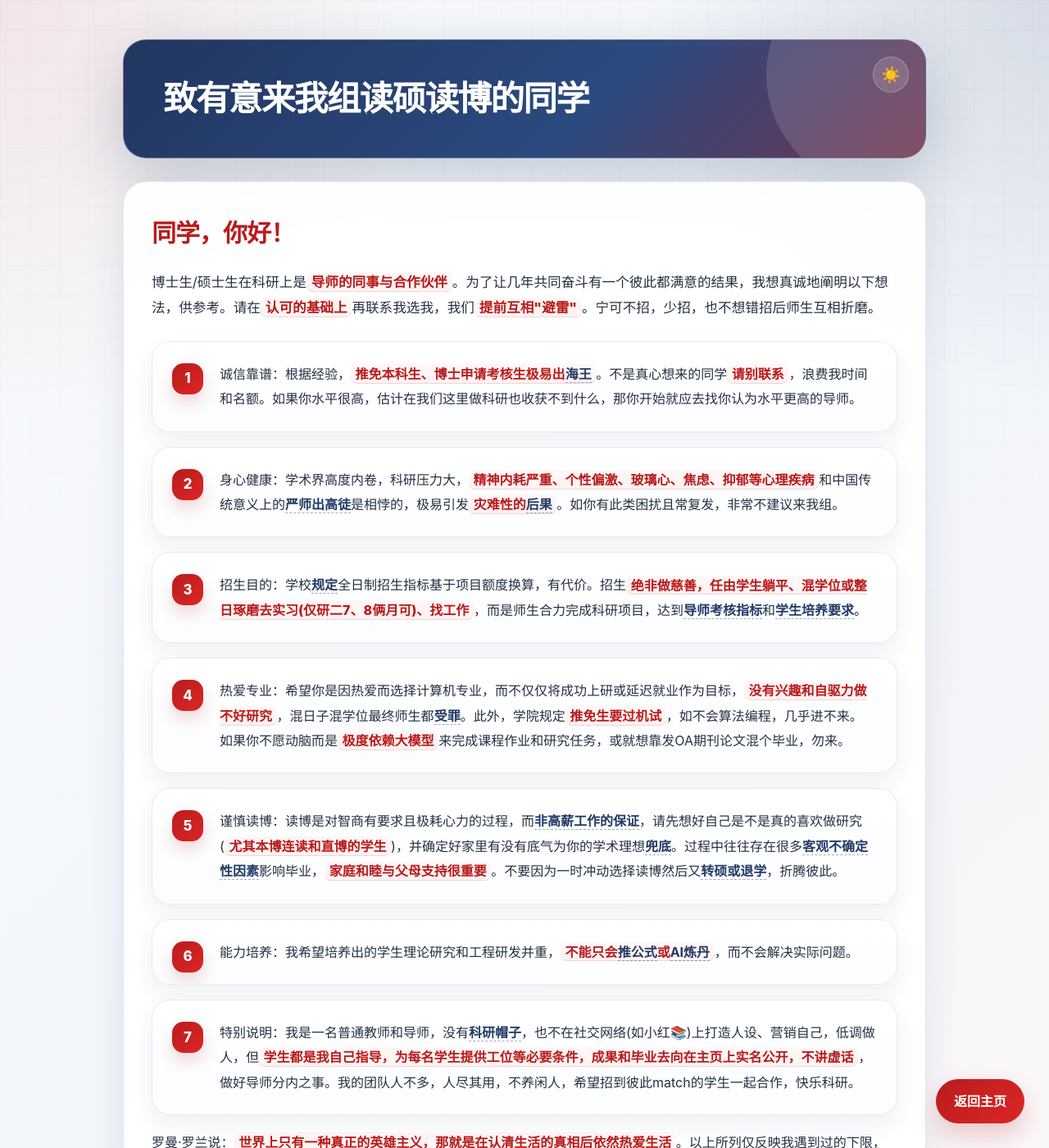
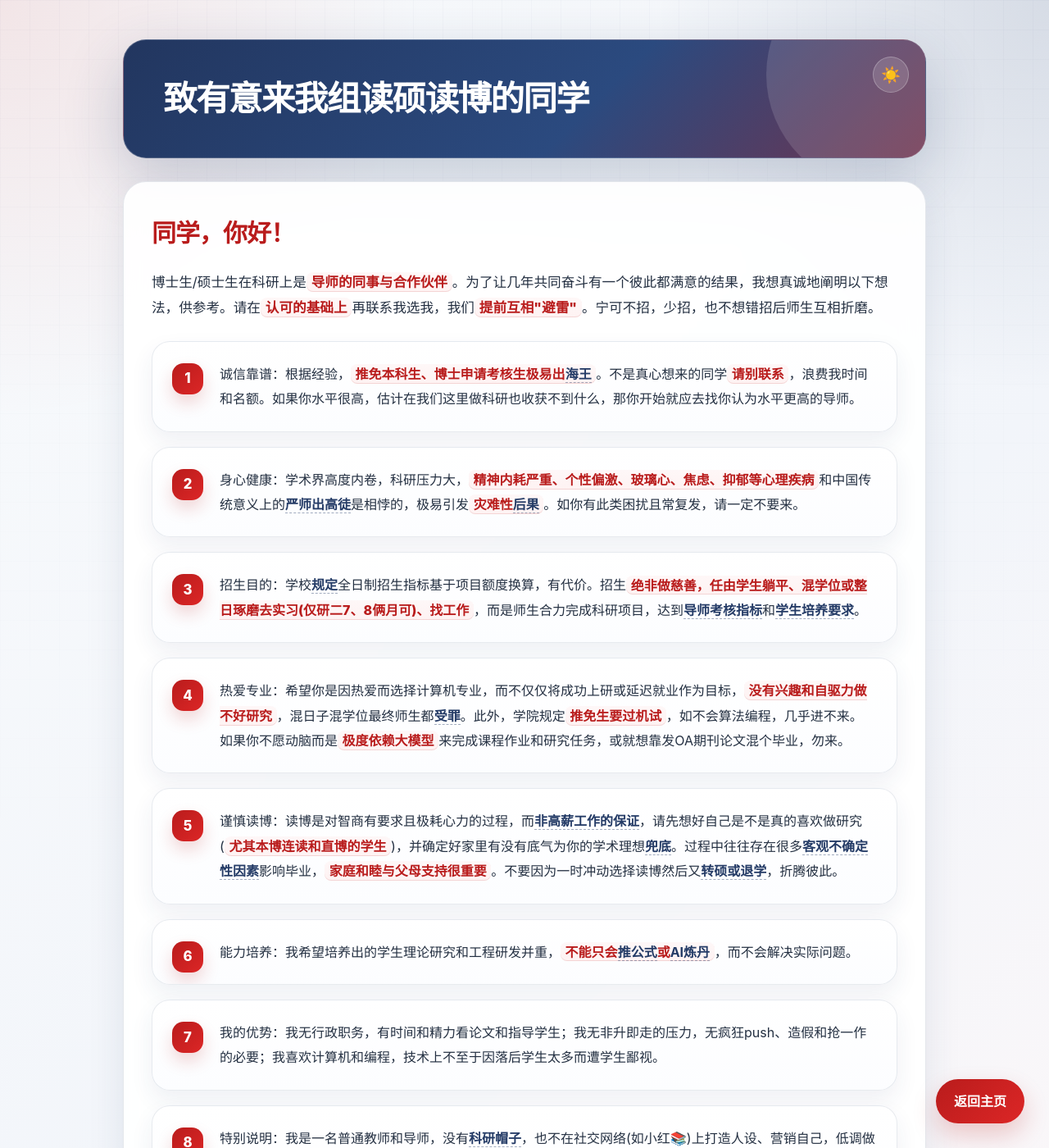
Before and after one commit to fangvv/Homepage, a Jekyll site: the page faq2.html, which Jekyll copies as it is, in a window 1280 px wide and 1400 px high. Shown: the whole window at 82% size. Built offline with Jekyll 4.4.1, drawn with Linux system fonts in a browser that asks for light colours; comment, search, counter and statistics services are not loaded.

Commit message:
update faqs

```diff
--- a/faq.html
+++ b/faq.html
@@ -535,6 +535,8 @@
 
                 <li><strong>大一学生请谨慎进组</strong>，因为没分专业，没有计算机知识和技能，不确定性高，想法多变，老师容易<a href="https://www.zhihu.com/question/519787074/answer/3389339862" target="_blank">吃力不讨好</a>。</li>
 
+                <li>如果你是来自<strong>本校其它学院</strong>的同学，我很欢迎你和我探讨交流，但具体的大创/竞赛/研究等工作还是建议由你所在学院的老师或者推免的意中导师来指导。我的能力有限，不是什么都懂，精力有限，只想带好我组内的学生。</li>
+
                 <li>为避免耽误学生前程，除了我组内的学生或其他同事请求帮忙推荐其学生以外，我<strong>尽量避免给不熟悉的学生出具或签署各类推荐信 </strong><a href="https://opinion.cw.com.tw/blog/profile/52/article/12180" target="_blank">(因非工作职责)</a>，即便你选修过我教的课程并取得高分，建议请学院里的其他知名学者推荐。</li>
 
                 <li>PS：我组有三位22级本科生留组读硕博，他/她们分别来自计科(22281291, <strong>综排第九</strong>)、人工智能(22281269, <strong>综排第一</strong>)和物联网(22281184, <strong>综排第三</strong>)等专业。如你有需要，可以先电邮他/她们了解到我组的更多信息。</li>
--- a/faq2.html
+++ b/faq2.html
@@ -524,11 +524,12 @@
 
             <ol>
                 <li>诚信靠谱：根据经验，<strong>推免本科生、博士申请考核生极易出<a href="https://www.zhihu.com/question/487277766" target="_blank">海王</a></strong>。不是真心想来的同学<strong>请别联系</strong>，浪费我时间和名额。如果你水平很高，估计在我们这里做科研也收获不到什么，那你开始就应去找你认为水平更高的导师。</li>
-                <li>身心健康：学术界高度内卷，科研压力大，<strong>精神内耗严重、个性偏激、玻璃心、焦虑、抑郁等心理疾病</strong>和中国传统意义上的<a href="https://www.zhihu.com/question/596191290" target="_blank">严师出高徒</a>是相悖的，极易引发<strong>灾难性的<a href="https://www.sciscanpub.com/uploads/2025/04/16/0e6be8681630d9e1939409ade49b73b6.pdf" target="_blank">后果</a></strong>。如你有此类困扰且常复发，非常不建议来我组。</li>
+                <li>身心健康：学术界高度内卷，科研压力大，<strong>精神内耗严重、个性偏激、玻璃心、焦虑、抑郁等心理疾病</strong>和中国传统意义上的<a href="https://www.zhihu.com/question/596191290" target="_blank">严师出高徒</a>是相悖的，极易引发<strong>灾难性<a href="https://www.sciscanpub.com/uploads/2025/04/16/0e6be8681630d9e1939409ade49b73b6.pdf" target="_blank">后果</a></strong>。如你有此类困扰且常复发，请一定不要来。</li>
                 <li>招生目的：学校<a href="https://www.bjtu.edu.cn/xxxtrmzn/162744.htm" target="_blank">规定</a>全日制招生指标基于项目额度换算，有代价。招生<strong>绝非做慈善，任由学生躺平、混学位或整日琢磨去实习(仅研二7、8俩月可)、找工作</strong>，而是师生合力完成科研项目，达到<a href="https://www.zhihu.com/question/1993742963784848897/answer/1993748322066920997" target="_blank">导师考核指标</a>和<a href="https://www.bjtu.edu.cn/xxgkw/xxgk_xxgkml/xwxk/syxwjbyq/6a881d506ec04ccabcc0dadb3a468943.htm" target="_blank">学生培养要求</a>。</li>
                 <li>热爱专业：希望你是因热爱而选择计算机专业，而不仅仅将成功上研或延迟就业作为目标，<strong>没有兴趣和自驱力做不好研究</strong>，混日子混学位最终师生都<a href="https://www.zhihu.com/question/429059603" target="_blank">受罪</a>。此外，学院规定<strong>推免生要过机试</strong>，如不会算法编程，几乎进不来。如果你不愿动脑而是<strong>极度依赖大模型</strong>来完成课程作业和研究任务，或就想靠发OA期刊论文混个毕业，勿来。</li>
                 <li>谨慎读博：读博是对智商有要求且极耗心力的过程，而<a href="https://www.zhihu.com/question/663192558" target="_blank">非高薪工作的保证</a>，请先想好自己是不是真的喜欢做研究(<strong>尤其本博连读和直博的学生</strong>)，并确定好家里有没有底气为你的学术理想<a href="https://zhuanlan.zhihu.com/p/564683753" target="_blank">兜底</a>。过程中往往存在很多<a href="https://www.zhihu.com/question/59323074" target="_blank">客观不确定性因素</a>影响毕业，<strong>家庭和睦与父母支持很重要</strong>。不要因为一时冲动选择读博然后又<a href="https://www.zhihu.com/question/1908850827797463958" target="_blank">转硕或退学</a>，折腾彼此。</li>
                 <li>能力培养：我希望培养出的学生理论研究和工程研发并重，<strong>不能只会<a href="https://www.zhihu.com/question/430862162" target="_blank">推公式</a>或<a href="https://www.zhihu.com/question/537342945" target=blank>AI炼丹</a></strong>，而不会解决实际问题。</li>
+                <li>我的优势：我无行政职务，有时间和精力看论文和指导学生；我无非升即走的压力，无疯狂push、造假和抢一作的必要；我喜欢计算机和编程，技术上不至于因落后学生太多而遭学生鄙视。</li>
                 <li>特别说明：我是一名普通教师和导师，没有<a href="https://www.zhihu.com/question/305278806/answer/3124779165" target="_blank">科研帽子</a>，也不在社交网络(如小红📚)上打造人设、营销自己，低调做人，但<strong>学生都是我自己指导，为每名学生提供工位等必要条件，成果和毕业去向在主页上实名公开，不讲虚话</strong>，做好导师分内之事。我的团队人不多，人尽其用，不养闲人，希望招到彼此match的学生一起合作，快乐科研。</li>
             </ol>
 
```
